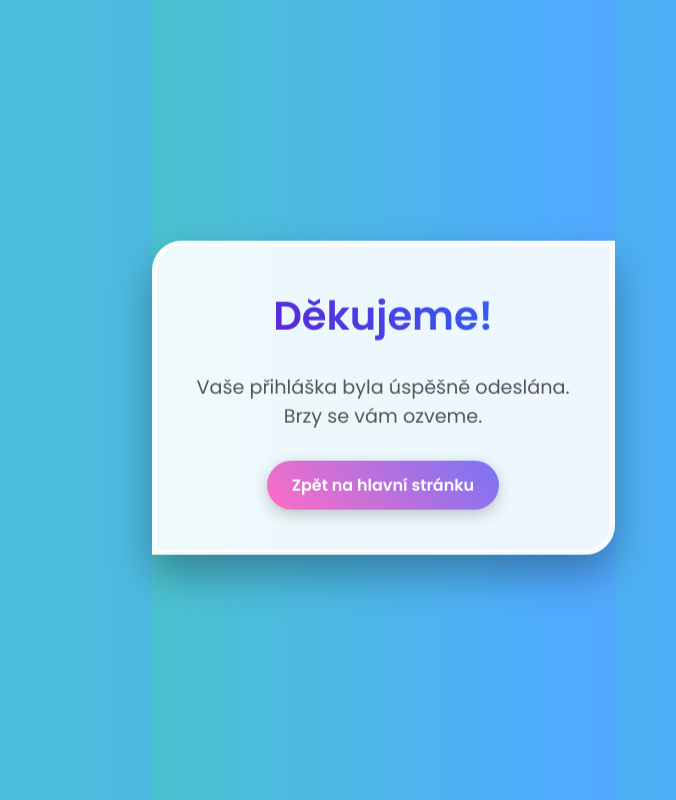
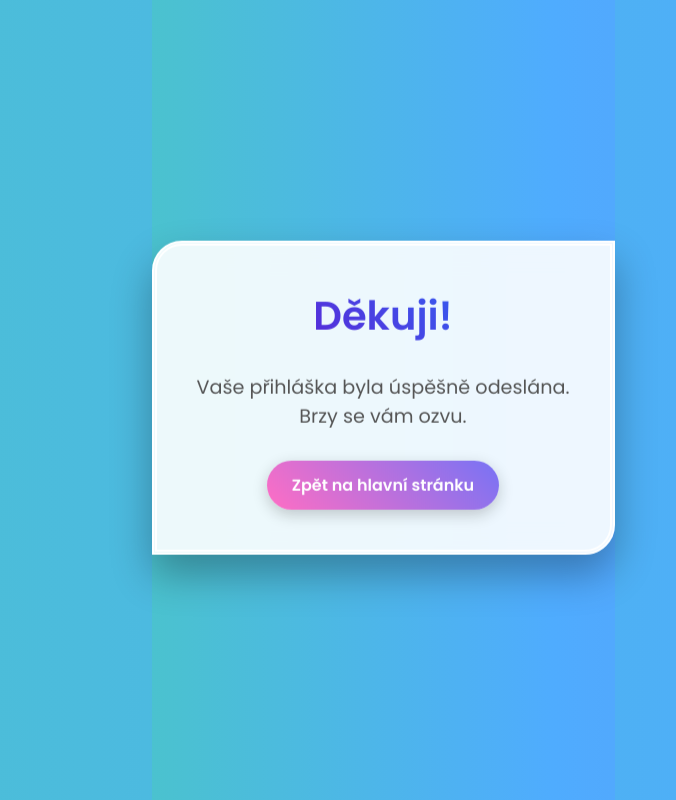
Before and after one commit to Milkmaann/formular, a plain HTML site: page thank-you.html in a window 1280 px wide. Shown: the whole page, without its empty margins (257-933 px from the left). Drawn offline with Linux system fonts and the light colour scheme.

Commit message:
Update thank-you.html

```diff
--- a/thank-you.html
+++ b/thank-you.html
@@ -3,7 +3,7 @@
 <head>
   <meta charset="UTF-8">
   <meta name="viewport" content="width=device-width, initial-scale=1.0">
-  <title>Děkujeme za odeslání!</title>
+  <title>Děkuji za odeslání formuláře!</title>
   <link href="https://fonts.googleapis.com/css2?family=Poppins:wght@400;600&display=swap" rel="stylesheet">
   <style>
     body, html {
@@ -77,8 +77,8 @@
 </head>
 <body>
   <div class="thank-you-box">
-    <h1>Děkujeme!</h1>
-    <p>Vaše přihláška byla úspěšně odeslána.<br>Brzy se vám ozveme.</p>
+    <h1>Děkuji!</h1>
+    <p>Vaše přihláška byla úspěšně odeslána.<br>Brzy se vám ozvu.</p>
     <a href="https://mgr--ladislav-viscur.cms.webnode.cz/">Zpět na hlavní stránku</a>
   </div>
 </body>
```
